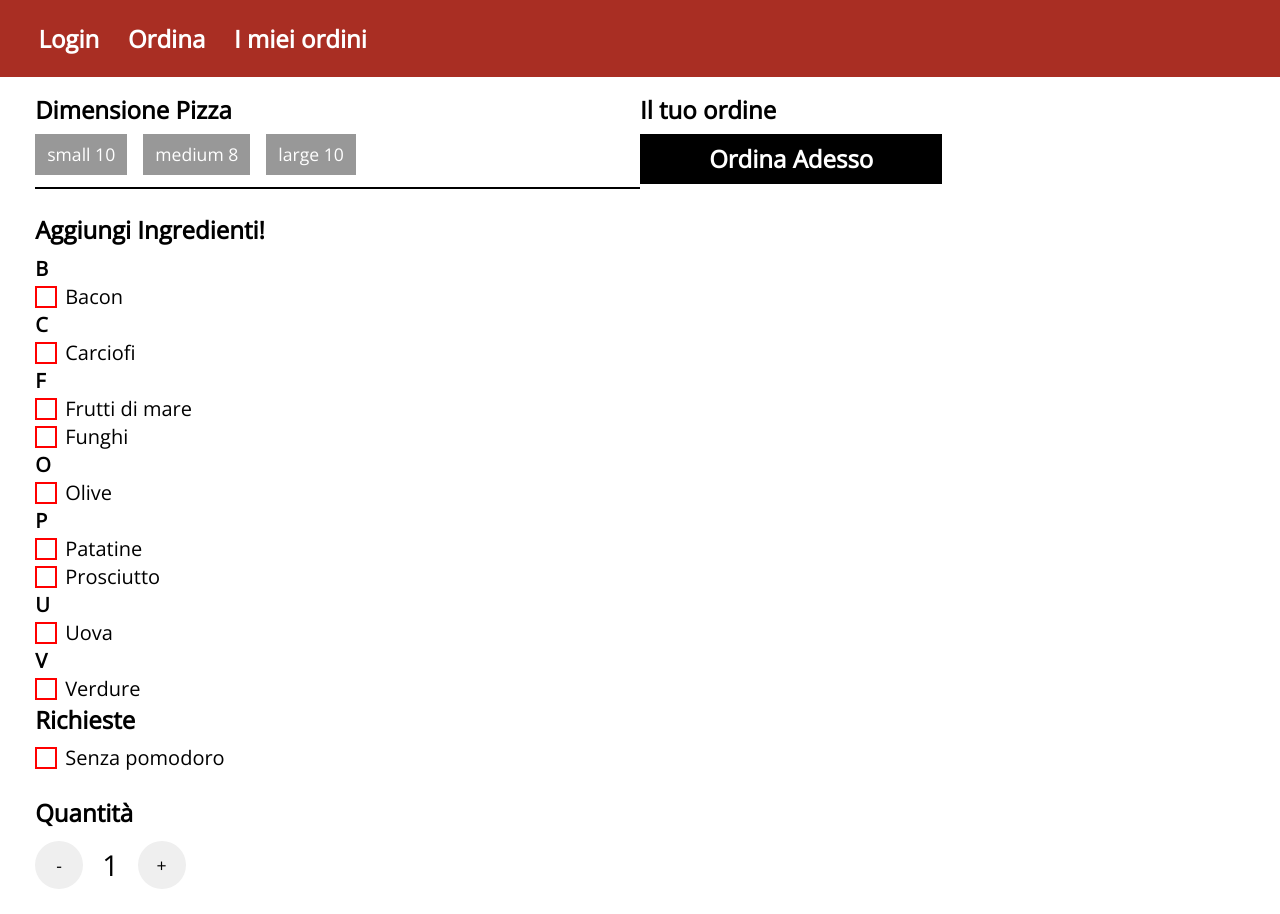
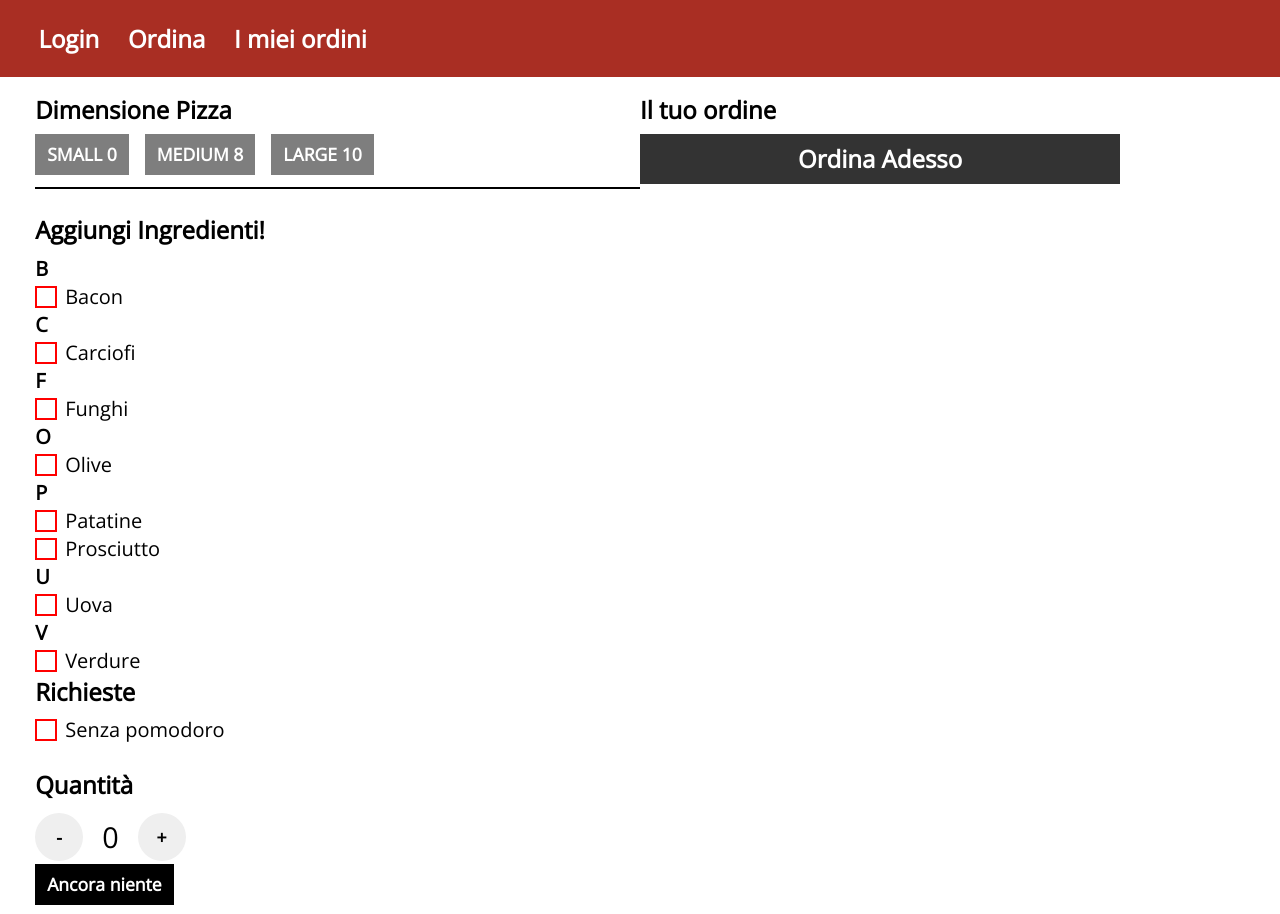
Before and after one commit to RocinanteExp/wa_pizza, a React (Create React App) app: page / in a window 1280 px wide. Shown: the top 914 px of the page. Built offline with nearby package versions, Linux system fonts and the light colour scheme; a web font is replaced by a local one.

Commit message:
improve error control

```diff
--- a/src/components/App.js
+++ b/src/components/App.js
@@ -2,8 +2,9 @@ import "../styles/App.css";
 import { useState, useEffect, StrictMode } from "react";
 import { OrderForm } from "./OrderForm";
 import { OrderPreview } from "./OrderPreview";
-import constants from "../utils/constants";
+import sys from "../utils/constants";
 import utils from "../utils/utils";
+import print from "../utils/printer";
 
 //const MAX_NUM_PIZZA = { Small: 10, Medium: 5, Large: 10 };
 
@@ -29,8 +30,8 @@ const Header = () => {
 };
 
 const templateForm = {
-    sizes: Object.values(constants.PIZZA_SIZES),
-    ingredients: Object.values(constants.PIZZA_INGREDIENTS),
+    sizes: Object.values(sys.PIZZA_SIZES),
+    ingredientsName: Object.values(sys.PIZZA_INGREDIENTS),
     requests: undefined,
     quantity: 1,
 };
@@ -41,13 +42,38 @@ const templateForm = {
  **/
 const MainContent = () => {
     const [orders, setOrders] = useState([]);
+    const [maxQuantityPerPizza, setMaxQuantityPerPizza] = useState({ ...sys.PIZZA_MAX_QUANTITIES });
 
-    const handleOrderSubmit = (order) => {
-        console.group("Submitting order (MainContent)");
-        console.log(order);
-        console.groupEnd();
+    const opcode = {
+        MINUS: 0,
+        PLUS: 1,
+    };
+
+    const opOnMaxQuantityPerPizza = (side, op, quantity) => {
+        switch (op) {
+            case opcode.MINUS: {
+                return { [side]: maxQuantityPerPizza[side] - quantity };
+            }
+            case opcode.PLUS: {
+                return { [side]: maxQuantityPerPizza[side] + quantity };
+            }
+            default:
+                break;
+        }
+    };
+
+    const handleSubmitOrders = (order) => {
+        print.grp("Submitting order (MainContent)");
+        print.out(order);
+        print.grpend();
 
         setOrders([...orders, order]);
+        handleChangeMaxQuantityPerPizza(opOnMaxQuantityPerPizza(order.size, opcode.MINUS, order.quantity));
+    };
+
+    const handleChangeMaxQuantityPerPizza = (value) => {
+        console.log("IPDAE", value);
+        setMaxQuantityPerPizza((maxQuantityPerPizza) => ({ ...maxQuantityPerPizza, ...value }));
     };
 
     const handleOrderRemove = (indexOrder) => {
@@ -56,14 +82,19 @@ const MainContent = () => {
     };
 
     useEffect(() => {
-        console.group("Current orders (MainContent)");
-        console.log(orders);
-        console.groupEnd();
+        print.grp("Current orders (MainContent)");
+        print.tb(orders);
+        print.out(maxQuantityPerPizza);
+        print.grpend();
     });
 
     return (
         <main className="container-flex flex-main-center main-content">
-            <OrderForm templateForm={templateForm} handleOrderSubmit={handleOrderSubmit} />
+            <OrderForm
+                sizes={templateForm.sizes}
+                maxQuantityPerPizza={maxQuantityPerPizza}
+                handles={{ onSubmit: handleSubmitOrders }}
+            />
             <OrderPreview orders={orders} handleOrderRemove={handleOrderRemove} />
         </main>
     );
--- /dev/null
+++ b/src/components/Button.js
@@ -0,0 +1,33 @@
+import "../styles/Button.css";
+
+const colorMap = {
+    dark: "btn-dark",
+};
+
+const statusMap = {
+    inactive: "btn-inactive",
+    active: "btn-active",
+};
+
+const Button = ({ id, color, status = {}, handles, children }) => {
+    //console.group("Button")
+    //console.log(id);
+    //console.log(status);
+    //console.log(handles);
+    //console.groupEnd();
+    const classes = ["btn"];
+    if (color) {
+        classes.push(colorMap[color]);
+    }
+    if (status) {
+        classes.push(statusMap[status.active]);
+    }
+
+    return (
+        <button id={id} {...handles} className={classes.join(" ")} {...handles} disabled={status.disabled}>
+            {children}
+        </button>
+    );
+};
+
+export { Button };
--- a/src/components/Container.js
+++ b/src/components/Container.js
@@ -2,9 +2,9 @@ import "../styles/Container.css";
 
 const flexMap = {
     crossAxis: {
-        center: "flex-cross-center"
-    }
-}
+        center: "flex-cross-center",
+    },
+};
 
 const Container = ({ id, title, children, className, style }) => {
     return (
@@ -15,15 +15,24 @@ const Container = ({ id, title, children, className, style }) => {
     );
 };
 
+/**
+ * Default:
+ *  - className container-flex
+ *  - behavior: flex-wrap: wrap
+ * parameters:
+ *  - dir is used to set the direction of the flex container
+ *  - mainAxis is used to set the justify-content property
+ *  - crossAxis is used to set the align-items property
+ **/
 const ContainerFlex = (props) => {
-    const { dir, mainAxis, crossAxis} = props;
+    const { dir, mainAxis, crossAxis } = props;
+
     let className = "container-flex ";
-    if(dir) className += dir + " ";
-    if(mainAxis) className += flexMap["mainAxis"][mainAxis] + " ";
-    if(crossAxis) className += flexMap["crossAxis"][crossAxis] + " ";
+    if (dir) className += dir + " ";
+    if (mainAxis) className += flexMap["mainAxis"][mainAxis] + " ";
+    if (crossAxis) className += flexMap["crossAxis"][crossAxis] + " ";
 
-    //const className = `container-flex ${dir} ${mainAxis} ${crossAxis} ` + props.className;
-    return <Container {...{...props, className}} />;
+    return <Container {...{ ...props, className }} />;
 };
 
 const ContainerFixedSize = ({ id, title, children, className, style }) => {
--- a/src/components/Counter.js
+++ b/src/components/Counter.js
@@ -1,19 +1,24 @@
 import { useState, useEffect } from "react";
+import print from "../utils/printer";
 import "../styles/App.css";
 
 const Counter = ({ min, max, callback }) => {
-    const [counter, setCounter] = useState(1);
+    const [counter, setCounter] = useState(min);
 
     useEffect(() => {
+        print.grp("COUNTER useeffect");
+        print.out(counter);
+        print.grpend();
         // update the OrderForm state pizzaQuantity
         callback(counter);
-    });
+        if(counter > max) setCounter(min);
+    },[callback, counter, min, max]);
 
     const handleClick = (operation) => {
         if (operation === "sub") {
-            if (counter > min) setCounter(counter - 1);
+            if (counter > min) setCounter((counter) => counter - 1);
         } else if (operation === "add") {
-            if (counter < max) setCounter(counter + 1);
+            if (counter < max) setCounter((counter) => counter + 1);
         } else {
             console.error("operation not implemented in Counter", operation);
         }
--- a/src/components/IngredientsMenu.js
+++ b/src/components/IngredientsMenu.js
@@ -2,7 +2,7 @@ import utils from "../utils/utils";
 import { useState, useEffect } from "react";
 import sys from "../utils/constants";
 import checker from "../utils/checker";
-import Dialog from "./Dialog";
+import { Dialog } from "./Dialog";
 import { Container, ContainerFlex, Border } from "./Container";
 import print from "../utils/printer";
 
@@ -13,13 +13,7 @@ import print from "../utils/printer";
  * @param {Boolean} showIcons
  * @returns {Component} IngredientsMenu
  **/
-const PizzaIngredientsMenu = ({ ingredients, handleOnChange, size }) => {
-    const currComponentId = "id-container-pizza-ingredients-menu";
-    const currComponentTitle = "Aggiungi Ingredienti!";
-
-    const showIcons = size === sys.PIZZA_SIZES.LARGE ? true : false;
-    const limits = sys.PIZZA_MAX_INGREDIENTS[size];
-
+const PizzaIngredientsMenu = ({ handleOnChange, size }) => {
     // states
     const [numSelected, setNumSelected] = useState({ left: 0, right: 0, both: 0 });
     const [selectedItems, setSelectedItems] = useState([]);
@@ -27,14 +21,24 @@ const PizzaIngredientsMenu = ({ ingredients, handleOnChange, size }) => {
     const [currSize, setCurrSize] = useState(size);
     const [message, setMessage] = useState({});
 
-    const ingredientsGroupedByInitials = groupByInitials(ingredients);
+    const currComponentId = "id-container-pizza-ingredients-menu";
+    const currComponentTitle = "Aggiungi Ingredienti!";
 
-    const style = {
-        overflowY: "auto",
-        height: "min(800px, 50vh)",
-        scrollbarWidth: "thin",
-        marginBottom: "1.5rem",
-    };
+    const ingredientsName =
+        size === sys.PIZZA_SIZES.LARGE
+            ? Object.values(sys.PIZZA_INGREDIENTS)
+            : Object.values(sys.PIZZA_INGREDIENTS).filter((i) => i !== "frutti di mare");
+    const showIcons = size === sys.PIZZA_SIZES.LARGE ? true : false;
+    const limits = sys.PIZZA_MAX_INGREDIENTS[size];
+
+    const ingredientsGroupedByInitials = groupByInitials(ingredientsName);
+
+    //const style = {
+    //    overflowY: "auto",
+    //    height: "min(800px, 50vh)",
+    //    scrollbarWidth: "thin",
+    //    marginBottom: "1.5rem",
+    //};
 
     const isAPossibleChoiceTick = () => {
         switch (currSize) {
@@ -183,7 +187,7 @@ const PizzaIngredientsMenu = ({ ingredients, handleOnChange, size }) => {
         if (!size) {
             setMessage({
                 type: "warning",
-                message: `Scegli prima la dimensione della pizza`,
+                message: `Prima devi scegliere la dimensione della pizza`,
             });
             return;
         }
@@ -216,7 +220,7 @@ const PizzaIngredientsMenu = ({ ingredients, handleOnChange, size }) => {
             if (!isPossible) {
                 setMessage({
                     type: "warning",
-                    message: `Puoi selezionare fino a ${Object.values(limits)} ingredienti per la pizza ${size}`,
+                    message: `Puoi selezionare fino a ${Object.values(limits)} ingredienti per una pizza ${size}`,
                 });
                 return;
             }
@@ -463,7 +467,6 @@ const CreateIngredientRow = ({
     const id = `id-row-${ingredientName}`;
     const inputId = `id-input-${ingredientName}`;
     const key = `key-${ingredientName}`;
-    const [isChecked, setIsChecked] = useState(false);
 
     const displayName = utils.capitalize(ingredientName);
 
@@ -471,19 +474,13 @@ const CreateIngredientRow = ({
         handleIngredientTick(event);
     };
 
-    useEffect(() => {
-        //console.log("rendering", isChecked, checkit);
-        setIsChecked(tickChecked);
-    }, [tickChecked, isChecked]);
-
     return (
         <div id={id} key={key} className="container-flex flex-cross-center flex-main-sb pos-relative">
-            <input checked={isChecked} id={inputId} value={displayName} type="checkbox" onChange={onChange}></input>
+            <input checked={tickChecked} id={inputId} value={displayName} type="checkbox" onChange={onChange}></input>
             <label className="container-flex flex-cross-center" htmlFor={inputId}>
                 {displayName}
             </label>
-            {showIcons && isChecked && createPizzaIcons({ ingredientName, handleChangeIcon, radioChecked, isError })}
-            {null && isError && <div>ERRORE</div>}
+            {showIcons && tickChecked && createPizzaIcons({ ingredientName, handleChangeIcon, radioChecked, isError })}
         </div>
     );
 };
@@ -548,11 +545,11 @@ function createIngredientsGroup({
  * @param {Array} of Function handlers
  * @returns {Array} of Array
  **/
-function groupByInitials(ingredients) {
+function groupByInitials(ingredientsName) {
     const ret = [];
 
     // transform every word to lowercase
-    const lowerCasedIngredients = ingredients.map((i) => i.toLowerCase());
+    const lowerCasedIngredients = ingredientsName.map((i) => i.toLowerCase());
     // sort the array
     lowerCasedIngredients.sort();
 
--- a/src/components/OrderForm.js
+++ b/src/components/OrderForm.js
@@ -2,51 +2,55 @@ import "../styles/App.css";
 import { useState, useEffect } from "react";
 import { PizzaIngredientsMenu } from "./IngredientsMenu";
 import { Counter } from "./Counter";
-import { Container } from "./Container";
+import { CenterDialog } from "./Dialog";
+import { Container, ContainerFlex } from "./Container";
+import { Button } from "./Button";
 import sys from "../utils/constants";
 import utils from "../utils/utils";
+import checker from "../utils/checker";
+import print from "../utils/printer";
 
-const createButtons = ({ name, classesArray, handleClick, text }) => {
-    const key = `key-btn-${name}`;
+const PizzaSize = ({ sizesName, maxPerPizza, handles }) => {
+    const [activeButton, setActiveButton] = useState("");
 
-    return (
-        <button key={key} className={`${classesArray.join(" ")}`} onClick={() => handleClick(name)}>
-            {text}
-        </button>
-    );
-};
-
-const PizzaSize = ({ sizes, handlerOnChange }) => {
     const currComponentId = "id-container-pizza-size";
     const currComponentTitle = "Dimensione Pizza";
-
-    const baseButtonClasses = ["btn", "btn-dark", "btn-not-active"];
-    const buttonsName = [...sizes];
-
-    const maxQuantityPerSize = sys.PIZZA_MAX_QUANTITIES;
-
-    const [activeButton, setActiveButton] = useState("");
+    const buttonsName = [...sizesName];
 
     useEffect(() => {
-        console.group("states of PizzaSize");
-        console.log("active button => ", activeButton);
-        console.groupEnd();
-        handlerOnChange(activeButton);
-    });
+        //console.group("states of PizzaSize");
+        //console.log("active button => ", activeButton);
+        //console.groupEnd();
+        handles.onChange(activeButton);
+        if(maxPerPizza && maxPerPizza === 0) setActiveButton("");
 
-    const handleClick = (buttonName) => {
+    }, [maxPerPizza, setActiveButton, activeButton, handles]);
+
+    const handleOnClick = (buttonName) => {
         setActiveButton(buttonName);
     };
 
     return (
         <Container id={currComponentId} title={currComponentTitle} className="pizza-size-container margin-bottom">
-            <div className="container-flex">
+            <ContainerFlex>
                 {buttonsName.map((name) => {
-                    const classesArray = name === activeButton ? baseButtonClasses.slice(0, 2) : baseButtonClasses;
-                    const text = `${name} ${maxQuantityPerSize[name]}`;
-                    return createButtons({ name, classesArray, handleClick, text });
+                    let isDisabled = false;
+                    if (maxPerPizza[name] <= 0) isDisabled = true;
+                    const active = name === activeButton ? "active" : "inactive";
+                    const text = `${name.toUpperCase()} ${maxPerPizza[name]}`;
+
+                    return (
+                        <Button
+                            color="dark"
+                            key={`key-${name}`}
+                            status={{ active, disabled: isDisabled }}
+                            handles={{ onClick: () => handleOnClick(name) }}
+                        >
+                            {text}
+                        </Button>
+                    );
                 })}
-            </div>
+            </ContainerFlex>
         </Container>
     );
 };
@@ -77,80 +81,135 @@ const PizzaRequests = ({ setPizzaRequests }) => {
     );
 };
 
-const PizzaQuantity = ({ handlerOnChange, size }) => {
-    const MAX_QUANTITY = sys.PIZZA_MAX_QUANTITIES[size];
-    const MIN_QUANTITY = 1;
+const PizzaQuantity = ({ handles, size, max }) => {
+    const [currQuantity, setCurrQuantity] = useState(max);
 
     const currComponentId = "id-container-pizza-quantity";
     const currComponentTitle = "Quantità";
+    const buttonSubmitId = "id-btn-aggiungi";
 
     const styles = { marginBottom: "1.5rem" };
 
+    const generateText = () => {
+        if (!size) return "Ancora niente";
+        const totPrices = sys.PIZZA_PRICES[size.toUpperCase()] * currQuantity;
+        const text = `Aggiungi ${currQuantity} articoli all'ordine ${totPrices} €`;
+
+        return text;
+    };
+
+    const onChange = (quantity) => {
+        setCurrQuantity(quantity);
+        handles.onChange(quantity);
+    };
+
+    useEffect(() => {
+        print.grp("PizzaQuantity");
+        print.out(currQuantity);
+        print.grpend();
+    });
+
     return (
-        <div id={currComponentId} style={styles}>
-            <h1>{currComponentTitle}</h1>
-            <Counter min={MIN_QUANTITY} max={MAX_QUANTITY} callback={(quantity) => handlerOnChange(quantity)} />
-        </div>
+        <Container id={currComponentId} style={styles} title={currComponentTitle}>
+            <Counter min={Math.min(1, max)} max={max} callback={(quantity) => onChange(quantity)} />
+            <Button id={buttonSubmitId} color="dark" handles={{ onClick: handles.onSubmit }}>
+                {generateText()}
+            </Button>
+        </Container>
     );
 };
 
 // the ingredient's name must be unique
-const OrderForm = ({ templateForm, handleOrderSubmit }) => {
+const OrderForm = ({ sizes, maxQuantityPerPizza, handles }) => {
     const currComponentId = "id-order-form";
-    const buttonSubmitId = "id-btn-aggiungi";
 
-    const { sizes, ingredients } = templateForm;
     const [pizzaSize, setPizzaSize] = useState("");
     const [pizzaIngredients, setPizzaIngredients] = useState([]);
     const [pizzaRequests, setPizzaRequests] = useState(undefined);
     const [pizzaQuantity, setPizzaQuantity] = useState(-1);
+    const [message, setMessage] = useState({});
+
+    const handleChangeQuantity = (newQuantity) => {
+        setPizzaQuantity(newQuantity);
+    };
 
     // handler for PizzaIngredients component
     // @param {String} ingredient
     // @param {Boolean} status. The checkbox's status associated to the ingredient
-    const onChangeIngredients = (ingredients) => {
-        setPizzaIngredients(ingredients);
+    const handleChangePizzaIngredients = (ingredient) => {
+        setPizzaIngredients(ingredient);
     };
 
     useEffect(() => {
-        console.group("Pizza states (OrderForm)");
-        console.log("pizza ingredients");
-        console.table(pizzaIngredients);
-        console.log("pizza quantity:", pizzaQuantity);
-        console.log("pizza size:", pizzaSize);
-        console.groupEnd();
-    });
+        // print states of the component
+        print.grp("Pizza states (OrderForm)");
+        print.out("pizza ingredients");
+        print.tb(pizzaIngredients);
+        print.out("pizza quantity:", pizzaQuantity);
+        print.out("pizza size:", pizzaSize);
+        print.grpend();
+
+        // remove the message dialog from the screen after 1,75s
+        if (!checker.isObjEmpty(message)) {
+            (() => setTimeout(() => setMessage({}), 1750))();
+        }
+
+        if (maxQuantityPerPizza[pizzaSize] === 0) {
+            setPizzaSize("");
+        }
+    }, [pizzaSize, maxQuantityPerPizza, message, pizzaIngredients, pizzaQuantity]);
 
     // handler for PizzaSize component
     // @param {String} ingredient
     // @param {Boolean} status. The checkbox's status associated to the ingredient
-    const onChangeSize = (size) => {
+    const handleChangePizzaSize = (size) => {
         setPizzaSize(size);
     };
 
     // handler for onSubmit event associated to the button "Aggiungi".
     // If the order passes the check of the validator, it will be submitted to the parent container
-    const onSubmitButton = () => {
+    const handleSubmitButton = () => {
         const order = {
             size: pizzaSize,
             quantity: pizzaQuantity,
             requests: pizzaRequests,
             ingredients: pizzaIngredients,
         };
+
         const { error } = utils.validateOrder(order);
-        console.log(error);
-        if (!error) handleOrderSubmit(order);
+
+        if (error) {
+            setMessage({
+                type: "error",
+                message: error.message,
+            });
+
+            print.out(error);
+            return;
+        }
+
+        print.grp("Submitting order (OrderForm)");
+        print.out(order);
+        print.grpend();
+
+        handles.onSubmit(order);
     };
 
     return (
         <div id={currComponentId} className="container-small">
-            <PizzaSize sizes={sizes} handlerOnChange={onChangeSize} />
-            <PizzaIngredientsMenu ingredients={ingredients} size={pizzaSize} handleOnChange={onChangeIngredients} />
+            <PizzaSize
+                sizesName={sizes}
+                maxPerPizza={maxQuantityPerPizza}
+                handles={{ onChange: handleChangePizzaSize }}
+            />
+            <PizzaIngredientsMenu size={pizzaSize} handleOnChange={handleChangePizzaIngredients} />
             <PizzaRequests {...{ setPizzaRequests }} />
-            <PizzaQuantity size={pizzaSize} handlerOnChange={setPizzaQuantity} />
-            <button id={buttonSubmitId} onClick={onSubmitButton} className="btn btn-submit">
-                Aggiungi
-            </button>
+            <PizzaQuantity
+                size={pizzaSize}
+                max={pizzaSize ? maxQuantityPerPizza[pizzaSize] : 0}
+                handles={{ onChange: handleChangeQuantity, onSubmit: handleSubmitButton }}
+            />
+            <CenterDialog {...message} />
         </div>
     );
 };
--- a/src/styles/App.css
+++ b/src/styles/App.css
@@ -165,20 +165,6 @@ main > *:nth-child(2) {
 }
 
 /* || buttons */
-.btn {
-    font-size: 1.1rem;
-    padding: 0.5rem 0.75rem;
-    /*
-    border-radius: 0.5rem;
-    */
-    box-shadow: 0 2px 2px 0;
-    outline: none;
-}
-
-.btn-dark {
-    background: #333333;
-    color: white;
-}
 
 .btn.btn-round {
     font-size: 1.1rem;
@@ -201,16 +187,6 @@ main > *:nth-child(2) {
 
 .btn-not-active {
     opacity: 0.5;
-}
-
-.btn.btn-submit {
-    width: 50%;
-    box-shadow: 0 0 0 0;
-    background: black;
-    color: white;
-    font-size: x-large;
-    font-weight: bold;
-    min-width: 10ch;
 }
 
 .margin-bottom {
--- /dev/null
+++ b/src/styles/Button.css
@@ -0,0 +1,48 @@
+/* || buttons */
+.btn {
+    font-size: 1.1rem;
+    font-weight: bold;
+    padding: 0.5rem 0.75rem;
+    outline: none;
+}
+
+.btn-dark {
+    background: #000;
+    color: #fff;
+}
+
+/* pseudo classes */
+.btn:hover {
+    filter: brightness(75%);
+}
+
+button:disabled {
+    cursor: not-allowed;
+}
+
+.btn-inactive {
+    opacity: 0.5;
+}
+
+.btn.btn-round {
+    font-size: 1.1rem;
+    width: 3rem;
+    height: 3rem;
+    padding: 0;
+    border-radius: 0.5rem;
+    box-shadow: 0 0 0 0;
+    outline: none;
+    border-radius: 50%;
+}
+
+.btn.btn-round:focus {
+    box-shadow: 0 0 0 3px lightskyblue;
+}
+
+.btn.btn-submit {
+    background: #333333;
+    color: white;
+    font-size: x-large;
+    width: min(35ch, 100%);
+    box-shadow: 0 0 0 0;
+}
--- a/src/utils/constants.js
+++ b/src/utils/constants.js
@@ -22,12 +22,27 @@ const PIZZA_SIDES = {
     BOTH: "both",
 };
 
-const PIZZA_MAX_QUANTITIES = { small: 10, medium: 8, large: 10 };
+const PIZZA_PRICES = {
+    SMALL: 4,
+    MEDIUM: 6,
+    LARGE: 10,
+};
+
+const PIZZA_MAX_QUANTITIES = { small: 0, medium: 8, large: 10 };
 const PIZZA_MAX_INGREDIENTS = { small: { both: 2 }, medium: { both: 3 }, large: { left: 2, right: 2 } };
 
 Object.freeze(PIZZA_INGREDIENTS);
 Object.freeze(PIZZA_MAX_QUANTITIES);
 Object.freeze(PIZZA_MAX_INGREDIENTS);
+Object.freeze(PIZZA_SIDES);
+Object.freeze(PIZZA_PRICES);
 
-const constants = { PIZZA_INGREDIENTS, PIZZA_MAX_QUANTITIES, PIZZA_MAX_INGREDIENTS, PIZZA_SIZES, PIZZA_SIDES };
+const constants = {
+    PIZZA_INGREDIENTS,
+    PIZZA_MAX_QUANTITIES,
+    PIZZA_MAX_INGREDIENTS,
+    PIZZA_SIZES,
+    PIZZA_SIDES,
+    PIZZA_PRICES,
+};
 export default constants;
--- a/src/utils/error.js
+++ b/src/utils/error.js
@@ -1,11 +1,39 @@
 const errno = {
     PIZZA_INGREDIENTS_EMPTY: 10,
     PIZZA_QUANTITY_EXCEEDED: 11,
+    PIZZA_QUANTITY_MINIMUM: 12,
 };
+
+const warnings = {
+    PIZZA_QUANTITY_LIMIT: 20,
+}
 
 const factoryError = (code, args = null) => {
     return new Error(code, undefined, args);
 };
+
+
+class Warning {
+    constructor(code, message, args) {
+        this.code = code;
+        this.message = this.createMessage(message, args);
+    }
+
+    createMessage(message = null, args = null) {
+        if (message) return message;
+
+        switch (this.code) {
+            case warnings.PIZZA_QUANTITY_LIMIT: {
+                const message = `Puoi aggiungere ancora degli ingredienti`;
+                return message;
+            }
+            default: {
+                console.log(`${this.code} not implemented in Error.createMessage`);
+                break;
+            }
+        }
+    }
+}
 
 class Error {
     constructor(code, message, args) {
@@ -18,20 +46,24 @@ class Error {
 
         switch (this.code) {
             case errno.PIZZA_INGREDIENTS_EMPTY: {
-                const message = `The pizza ingredients are empty`;
+                const message = `Prima devi selezionare gli ingredienti`;
                 return message;
             }
             case errno.PIZZA_QUANTITY_EXCEEDED: {
-                console.log(args);
-                const message = `Maximun quantity for this pizza is ${args[1]}`;
+                const message = `Puoi ordinare al massimo ${args.maxQuantity} pizze ${args.size}`;
+                return message;
+            }
+            case errno.PIZZA_QUANTITY_MINIMUM: {
+                const message = `La quantità deve essere al minimo ${args.minQuantity}`;
                 return message;
             }
             default: {
                 console.log(`${this.code} not implemented in Error.createMessage`);
+
                 break;
             }
         }
     }
 }
 
-export {factoryError, Error, errno}
+export {factoryError, Error, Warning, errno}
```
Also changed, not shown: src/components/Dialog.js (+19 -3 lines), src/utils/utils.js (+14 -4 lines), 1 other file (tests, documents, lock files or other folders).
